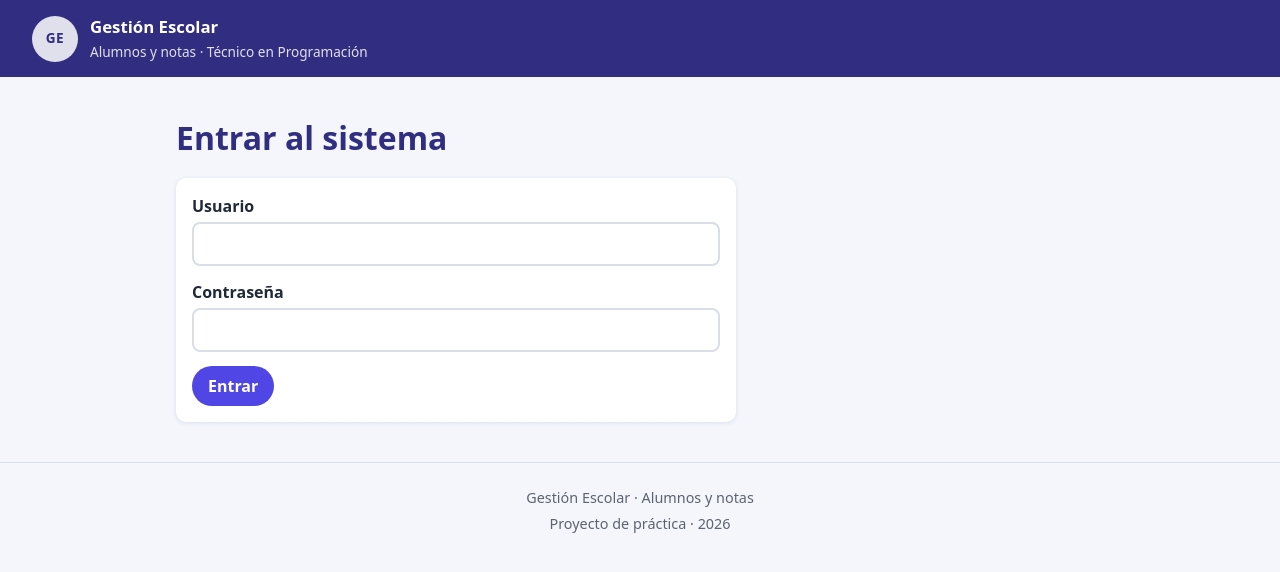
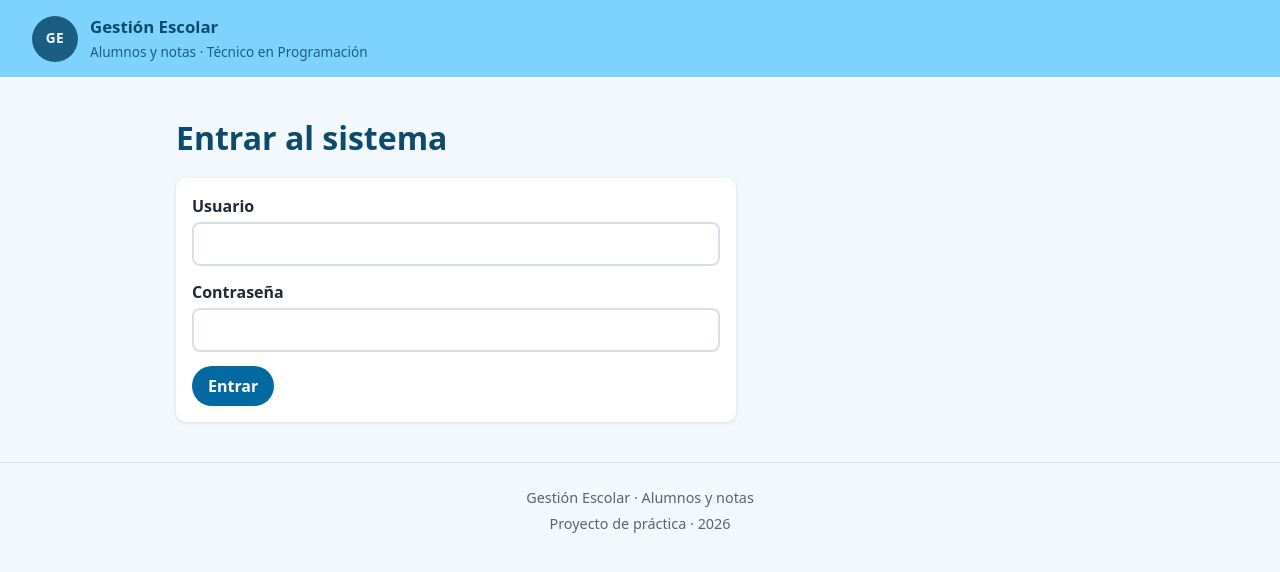
Before and after one commit to Prof-NkoCussi/sistema-gestion-full, a PHP site: page /login.php in a window 1280 px wide. Shown: the top 572 px of the page. Run offline with PHP 8.4, Linux system fonts and the light colour scheme.

Commit message:
Estilos: paleta celeste

```diff
--- a/public/css/styles.css
+++ b/public/css/styles.css
@@ -3,9 +3,10 @@
 
 /* ---------- Colores y medidas, en un solo lugar ---------- */
 :root {
-    --indigo: #312E81;        /* cabecera y títulos */
-    --indigo-claro: #EEF2FF;  /* fondos y líneas suaves */
-    --acento: #4F46E5;        /* enlaces y botones */
+    --celeste: #7DD3FC;       /* fondo de la cabecera */
+    --azul: #0C4A6E;          /* texto de la cabecera y títulos (sobre el celeste: 5,7:1) */
+    --celeste-claro: #E0F2FE; /* fondos y líneas suaves */
+    --acento: #0369A1;        /* enlaces y botones (texto blanco encima: 5,9:1) */
     --ok: #15803D;            /* mensajes de éxito */
     --ok-claro: #DCFCE7;
     --error: #B91C1C;         /* errores y la baja */
@@ -13,7 +14,7 @@
     --texto: #1F2937;         /* texto principal */
     --gris: #5B6472;          /* texto secundario */
     --linea: #D9DEE7;         /* bordes de la tabla y los campos */
-    --fondo: #F4F6FB;         /* fondo de la página */
+    --fondo: #F3F8FC;         /* fondo de la página */
     --blanco: #FFFFFF;
     --radio: 10px;            /* esquinas redondeadas */
 }
@@ -28,35 +29,35 @@ body {
     background: var(--fondo);
 }
 a { color: var(--acento); }
-h1, h2 { color: var(--indigo); line-height: 1.2; }
+h1, h2 { color: var(--azul); line-height: 1.2; }
 /* oculto a la vista, pero lo leen los lectores de pantalla */
 .sr-only { position: absolute; width: 1px; height: 1px; overflow: hidden; clip: rect(0 0 0 0); white-space: nowrap; }
 
 /* ---------- Cabecera y menú ---------- */
-.cabecera { background: var(--indigo); color: var(--blanco); padding: 12px 16px; }
+.cabecera { background: var(--celeste); color: var(--azul); padding: 12px 16px; }
 .cabecera__marca { display: flex; align-items: center; gap: 12px; }
 .cabecera__sigla {
     display: grid; place-items: center;       /* centra la sigla en el círculo */
     width: 46px; height: 46px; border-radius: 50%;
-    background: var(--blanco); color: var(--indigo); font-weight: 800; letter-spacing: .04em;
+    background: var(--azul); color: var(--blanco); font-weight: 800; letter-spacing: .04em;
 }
 .cabecera__marca strong { display: block; font-size: 1.05rem; }
 .cabecera__marca span { font-size: .85rem; opacity: .85; }
 .menu { display: flex; flex-wrap: wrap; gap: 6px; margin-top: 12px; }   /* si no entra, baja de renglón */
 .menu a {
-    color: var(--blanco); text-decoration: none;
+    color: var(--azul); text-decoration: none;
     padding: 6px 12px; border-radius: 999px;  /* forma de píldora */
-    background: rgba(255, 255, 255, .12);
+    background: rgba(255, 255, 255, .55);
 }
-.menu a:hover { background: rgba(255, 255, 255, .25); }
+.menu a:hover { background: var(--blanco); }
 /* la página abierta (aria-current lo pone es_actual() en PHP) */
-.menu a[aria-current="page"] { background: var(--blanco); color: var(--indigo); font-weight: 700; }
+.menu a[aria-current="page"] { background: var(--azul); color: var(--blanco); font-weight: 700; }
 
 /* ---------- Contenido ---------- */
 .contenido { max-width: 960px; margin: 0 auto; padding: 20px 16px 40px; }   /* centrado y con aire */
 .titular { display: flex; flex-wrap: wrap; align-items: center; justify-content: space-between; gap: 10px; }
 .bajada { color: var(--gris); }
-.tarjeta { background: var(--blanco); border-radius: var(--radio); padding: 16px; box-shadow: 0 1px 4px rgba(49, 46, 129, .12); }
+.tarjeta { background: var(--blanco); border-radius: var(--radio); padding: 16px; box-shadow: 0 1px 4px rgba(12, 74, 110, .14); }
 
 /* ---------- Botones ---------- */
 .boton {
@@ -64,7 +65,7 @@ h1, h2 { color: var(--indigo); line-height: 1.2; }
     background: var(--acento); color: var(--blanco); text-decoration: none;
     font: inherit; font-weight: 700; padding: 8px 16px; border-radius: 999px;
 }
-.boton:hover { background: var(--indigo); }
+.boton:hover { background: var(--azul); }
 .boton--peligro { background: var(--error); }
 .boton--peligro:hover { background: #7F1D1D; }
 
@@ -77,8 +78,8 @@ h1, h2 { color: var(--indigo); line-height: 1.2; }
 .tabla-scroll { overflow-x: auto; }   /* en el celular, la tabla se desliza en vez de romper la página */
 .tabla { width: 100%; border-collapse: collapse; background: var(--blanco); border-radius: var(--radio); overflow: hidden; }
 .tabla th, .tabla td { padding: 10px 12px; text-align: left; border-bottom: 1px solid var(--linea); white-space: nowrap; }
-.tabla thead th { background: var(--indigo-claro); color: var(--indigo); font-size: .85rem; text-transform: uppercase; letter-spacing: .04em; }
-.tabla tbody tr:hover { background: #FAFBFF; }
+.tabla thead th { background: var(--celeste-claro); color: var(--azul); font-size: .85rem; text-transform: uppercase; letter-spacing: .04em; }
+.tabla tbody tr:hover { background: #F5FBFF; }
 .acciones { display: flex; gap: 12px; }
 .peligro { color: var(--error); }
 
@@ -90,7 +91,7 @@ h1, h2 { color: var(--indigo); line-height: 1.2; }
     font: inherit; padding: 8px 10px;
     border: 2px solid var(--linea); border-radius: 8px; background: var(--blanco);
 }
-.campo input:focus { outline: 3px solid var(--indigo-claro); border-color: var(--acento); }
+.campo input:focus { outline: 3px solid var(--celeste); border-color: var(--acento); }
 .error { margin: 0; color: var(--error); font-size: .9rem; font-weight: 600; }
 .error:empty { display: none; }   /* sin mensaje, el párrafo no ocupa lugar */
 /* el campo con error (aria-invalid lo pone validar.js) */
@@ -103,10 +104,10 @@ h1, h2 { color: var(--indigo); line-height: 1.2; }
 .sesion { display: flex; align-items: center; gap: 10px; margin-top: 10px; font-size: .9rem; }
 .sesion span { opacity: .9; }
 .sesion button {
-    font: inherit; cursor: pointer; color: var(--blanco);
-    background: transparent; border: 1.5px solid rgba(255, 255, 255, .6); border-radius: 999px; padding: 3px 12px;
+    font: inherit; cursor: pointer; color: var(--azul);
+    background: transparent; border: 1.5px solid var(--azul); border-radius: 999px; padding: 3px 12px;
 }
-.sesion button:hover { background: rgba(255, 255, 255, .15); }
+.sesion button:hover { background: rgba(255, 255, 255, .55); }
 
 /* ---------- Buscador en vivo ---------- */
 .buscador { max-width: 420px; margin: 16px 0 4px; }
```
